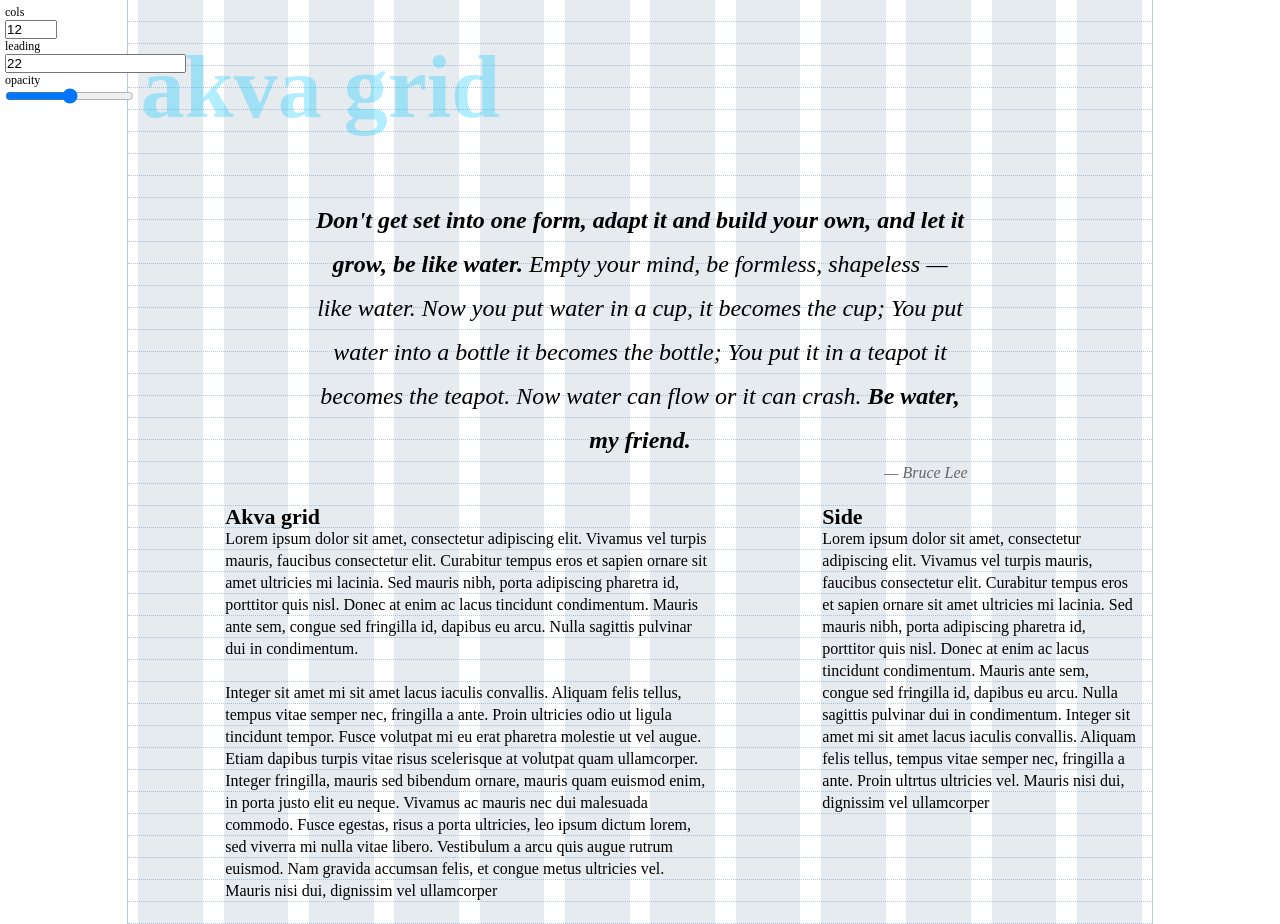
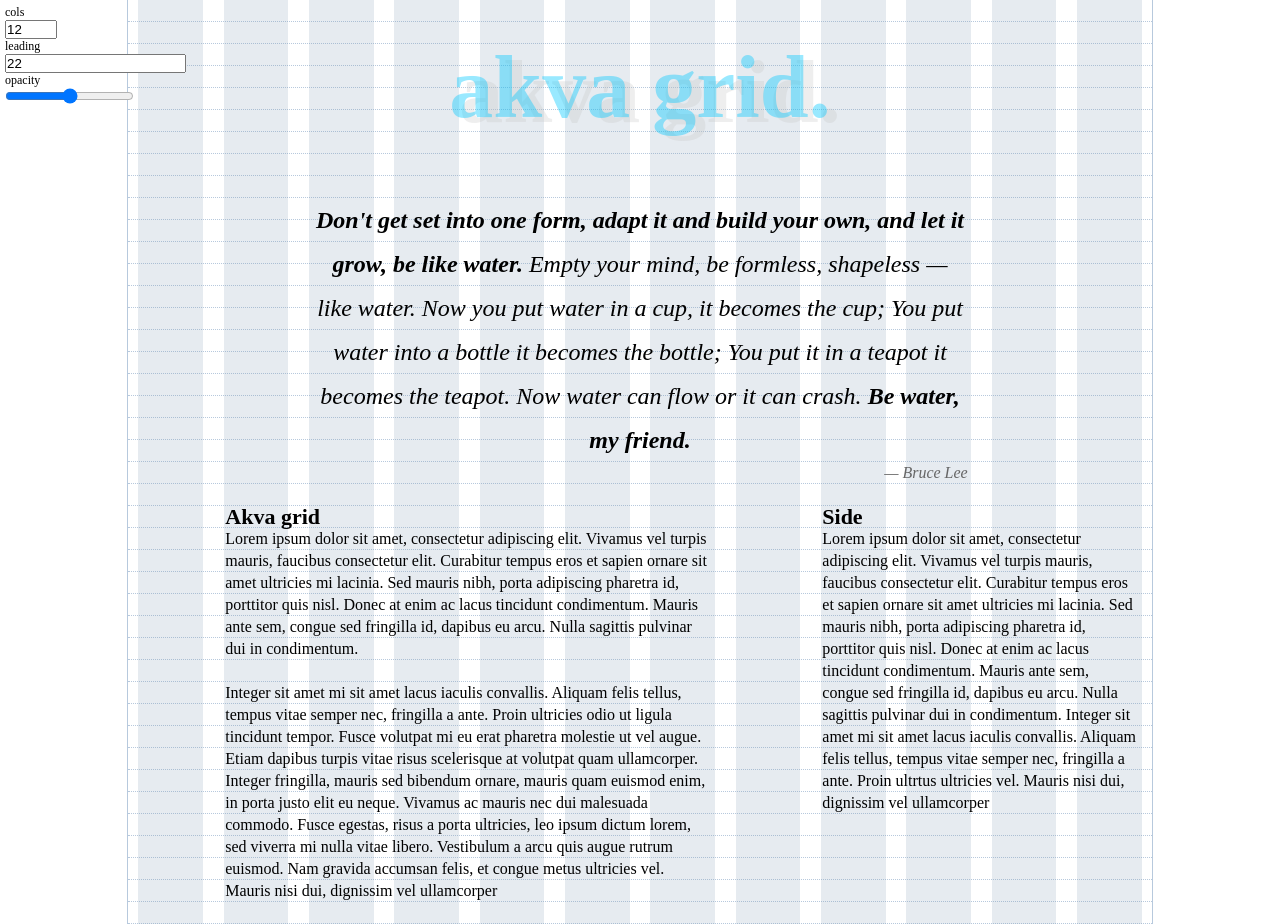
Before and after one commit to robertpiira/akva-grid, a plain HTML site: page index.html in a window 1280 px wide. Drawn offline with nearby package versions, Linux system fonts and the light colour scheme.

Commit message:
adding some styling for the example site

```diff
--- a/css/akva.css
+++ b/css/akva.css
@@ -134,7 +134,9 @@ header h1 {
 	line-height: 1em;
 	padding-top: 44px;
 	font-size: 88px;
-	color: rgba(0,200,255,.3);
+	color: rgba(0,200,255,.4);
+	text-align: center;
+	text-shadow: 10px 5px 0 rgba(200,200,200,.3);
 }
 header p {
 	margin: 0;
--- a/index.html
+++ b/index.html
@@ -10,7 +10,7 @@
 <body>
 
 <header>
-	<h1>akva grid</h1>
+	<h1>akva grid.</h1>
 </header>
 
 
```
